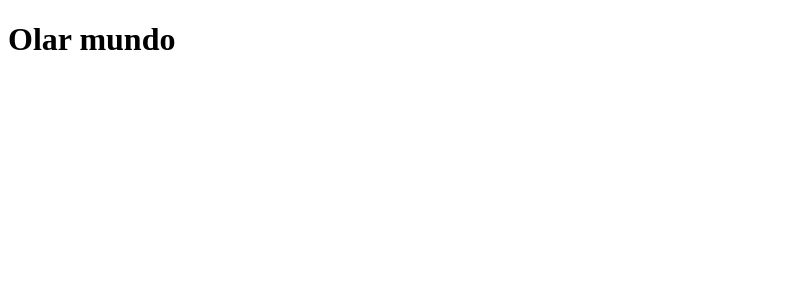
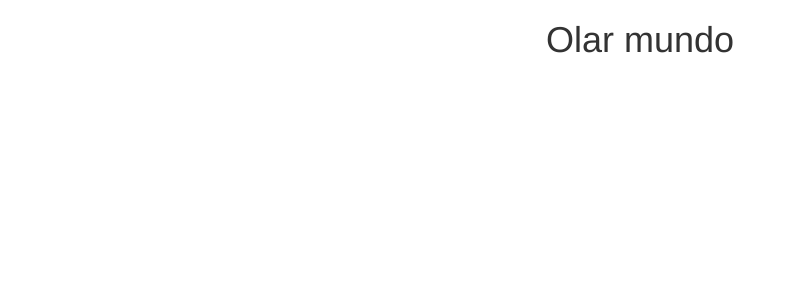
Before and after one commit to vtex/react-workshop, a React app: page / in a window 1280 px wide. Shown: the top 300 px of the page, without its empty margins (0-787 px from the left). Built offline with nearby package versions, Linux system fonts and the light colour scheme.

Commit message:
Add bootstrap

```diff
--- a/index.html
+++ b/index.html
@@ -2,6 +2,7 @@
 <html>
   <head>
     <title>React Transform Boilerplate</title>
+    <link rel="stylesheet" href="https://maxcdn.bootstrapcdn.com/bootstrap/3.3.6/css/bootstrap.min.css" integrity="sha384-1q8mTJOASx8j1Au+a5WDVnPi2lkFfwwEAa8hDDdjZlpLegxhjVME1fgjWPGmkzs7" crossorigin="anonymous">
   </head>
   <body>
     <div id="root"></div>
--- a/src/App.js
+++ b/src/App.js
@@ -3,8 +3,12 @@
 class App extends React.Component {
   render() {
     return (
-      <div>
-        <h1>Olar mundo</h1>
+      <div className="container">
+        <div className="row">
+          <div className="col-lg-12 text-center">
+            <h1>Olar mundo</h1>
+          </div>
+        </div>
       </div>
     );
   }
```
Also changed, not shown: 1 other file (tests, documents, lock files or other folders).
